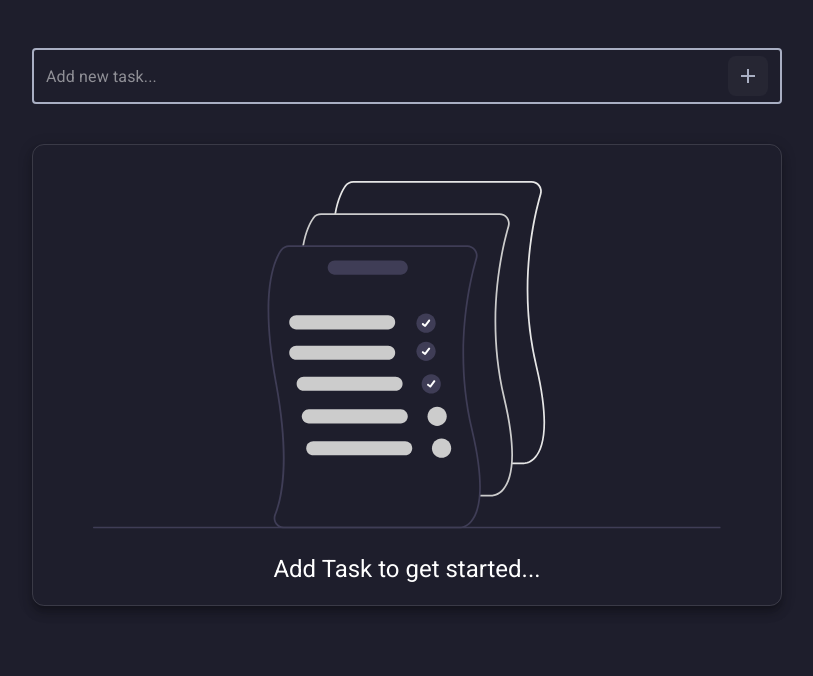
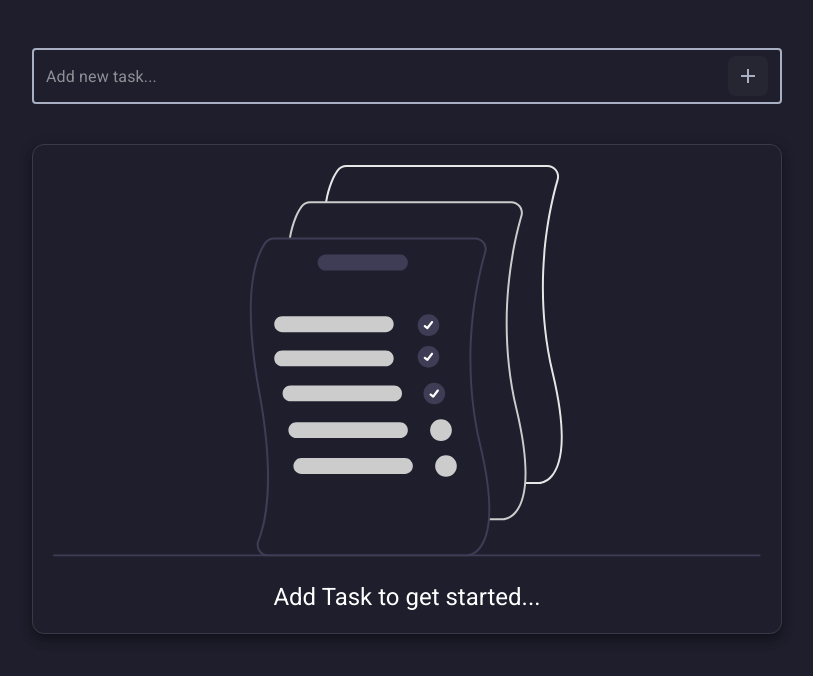
Before and after one commit to SAKTHIKOUSIK/TODO_CRUD_APP_USING_REACT, a React (Create React App) app: page / in a window 1280 px wide. Shown: the top 676 px of the page, without its empty margins (233-1046 px from the left). Built offline with nearby package versions, Linux system fonts and the light colour scheme.

Commit message:
-removed css baseline & + added custom css resets

```diff
--- a/src/App.js
+++ b/src/App.js
@@ -1,11 +1,10 @@
 import ToDo from './components/ToDo';
-import { Container, CssBaseline } from '@mui/material';
+import { Container } from '@mui/material';
 import { containerStyle } from './theme/customStyles';
 
 const App = () => {
   return (
     <>
-      <CssBaseline />
       <Container sx={containerStyle}>
         <ToDo />
       </Container>
--- a/src/index.css
+++ b/src/index.css
@@ -1,4 +1,33 @@
-* {
+
+::-webkit-scrollbar {
+    width: 0.6vw;
+}
+
+/* ::-webkit-scrollbar-track {
+    background-color: var(--track-color);
+}
+
+::-webkit-scrollbar-thumb {
+    background-color: var(--thumb-color);
+}
+
+::-webkit-scrollbar-thumb:hover {
+    background-color: var(--thumb-hover-color);
+} */
+
+::selection {
+    background-color: red;
+    color: #fff;
+}
+
+::-moz-selection {
+    background-color: var(--main-color-2);
+    color: #fff;
+}
+
+*,
+*::before,
+*::after {
     margin: 0;
     padding: 0;
     box-sizing: border-box;
@@ -6,6 +35,8 @@
 
 html {
     font-size: 16px;
+    scrollbar-width: thin;
+    /* scrollbar-color: var(--thumb-color) var(--track-color); */
 }
 
 @media (max-width: 576px) {
@@ -20,7 +51,7 @@ body {
 
 img {
     max-width: 100%;
-    height: 100%;
+    height: auto;
     vertical-align: middle;
     user-select: none;
 }
--- a/src/index.js
+++ b/src/index.js
@@ -1,6 +1,6 @@
 import React from 'react';
 import ReactDOM from 'react-dom/client';
-// import './index.css';
+import './index.css';
 import App from './App';
 import AppThemeProvider from './theme/AppThemeProvider';
 
--- a/src/theme/AppThemeProvider.js
+++ b/src/theme/AppThemeProvider.js
@@ -9,26 +9,6 @@ const theme = createTheme({
         },
     },
     components: {
-        MuiCssBaseline: {
-            styleOverrides: {
-                html: {
-                    fontSize: "16px",
-
-                    '@media (max-width: 576px)': {
-                        fontSize: "14px",
-                    }
-                },
-                body: {
-                    backgroundColor: "#1e1e2c",
-                },
-                img: {
-                    maxWidth: "100%",
-                    height: "100%",
-                    userSelect: "none",
-                    verticalAlign: "middle"
-                }
-            }
-        },
         MuiIconButton: {
             defaultProps: {
                 sx: {
```
